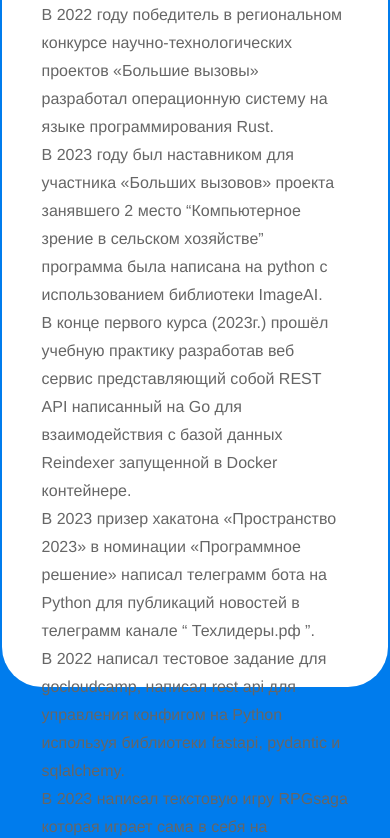
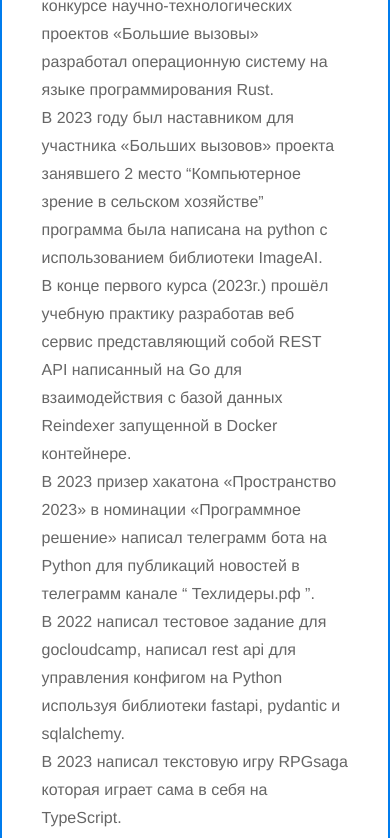
Before and after one commit to Victor2004/Victor2004.github.io, a plain HTML site: page portfolio.html in a window 390 px wide. Shown: the part 170-1008 px from the top of the page. Drawn offline with nearby package versions, Linux system fonts and the light colour scheme.

Commit message:
Исправлена страница портфолио

```diff
--- a/portfolio.html
+++ b/portfolio.html
@@ -73,7 +73,7 @@
 
     <div class="main-container p-3 mb-2 box">
         <div class="container">
-            <div class="row" style="margin: 13% auto;">
+            <div class="row" style="margin: 2% auto;">
                 <div class="col">
                     <h1>Пыжов Виктор</h1>
                     <p id="homeText">
--- a/styles/style.css
+++ b/styles/style.css
@@ -32,6 +32,7 @@
 
 .main-container {
     height: auto;
+    max-height: 100%;
 }
 
 .site-header {
@@ -174,9 +175,6 @@
         display: none;
     }
 
-    .main-container {
-        height: auto;
-    }
 
     .site-footer {
         display: none;
```
